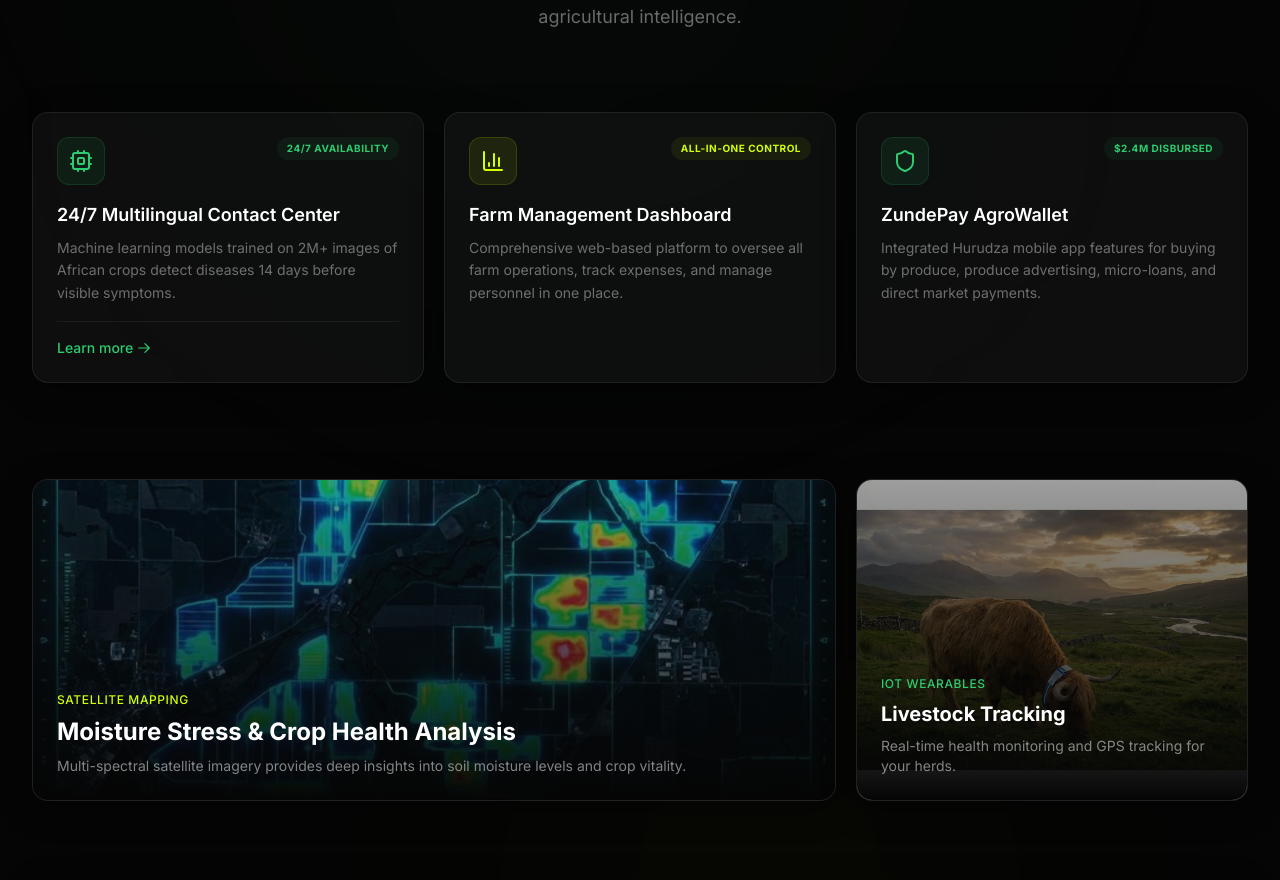
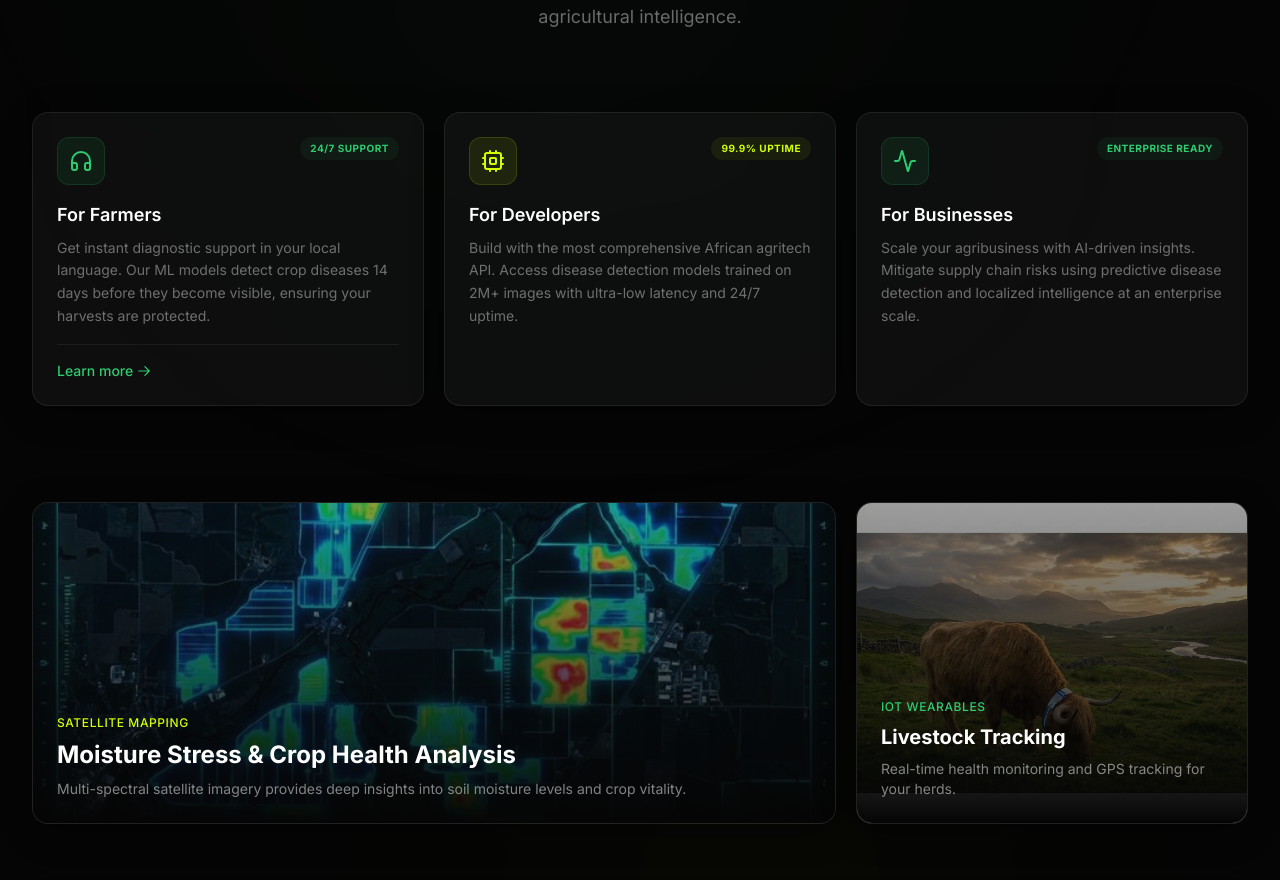
Before and after one commit to ThulaniTheProgrammer/Hurudzaii, a React (Vite) app: page / in a window 1280 px wide. Shown: the part 1641-2521 px from the top of the page. Built offline with nearby package versions, Linux system fonts and the light colour scheme.

Commit message:
feat: customize features for Farmers, Developers, and Businesses

```diff
--- a/src/components/agritech/FeaturesSection.tsx
+++ b/src/components/agritech/FeaturesSection.tsx
@@ -9,24 +9,24 @@ const FARMER_IMG = 'https://d64gsuwffb70l.cloudfront.net/699b38a68f8f88114c4317e
 
 const features = [
   {
-    icon: Cpu,
-    title: '24/7 Multilingual Contact Center',
-    description: 'Machine learning models trained on 2M+ images of African crops detect diseases 14 days before visible symptoms.',
-    stat: '24/7 Availability',
+    icon: Headphones,
+    title: 'For Farmers',
+    description: 'Get instant diagnostic support in your local language. Our ML models detect crop diseases 14 days before they become visible, ensuring your harvests are protected.',
+    stat: '24/7 Support',
     color: '#2ECC71',
   },
   {
-    icon: BarChart3,
-    title: 'Farm Management Dashboard',
-    description: 'Comprehensive web-based platform to oversee all farm operations, track expenses, and manage personnel in one place.',
-    stat: 'All-in-One Control',
+    icon: Cpu,
+    title: 'For Developers',
+    description: 'Build with the most comprehensive African agritech API. Access disease detection models trained on 2M+ images with ultra-low latency and 24/7 uptime.',
+    stat: '99.9% Uptime',
     color: '#D4FF00',
   },
   {
-    icon: Shield,
-    title: 'ZundePay AgroWallet',
-    description: 'Integrated Hurudza mobile app features for buying by produce, produce advertising, micro-loans, and direct market payments.',
-    stat: '$2.4M Disbursed',
+    icon: Activity,
+    title: 'For Businesses',
+    description: 'Scale your agribusiness with AI-driven insights. Mitigate supply chain risks using predictive disease detection and localized intelligence at an enterprise scale.',
+    stat: 'Enterprise Ready',
     color: '#2ECC71',
   },
 ];
```
